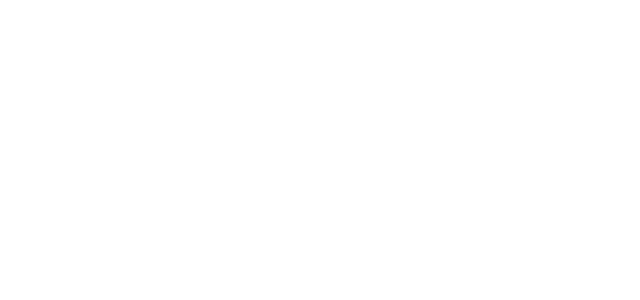
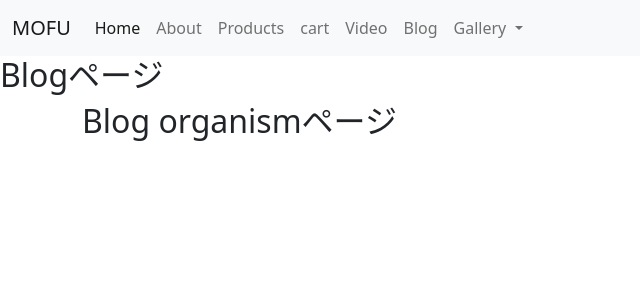
Before and after one commit to integrity-company/mofu_com, a Vue app in the folder frontend/mofu_com/: page /blog in a window 1280 px wide. Before the commit this address had no page. Shown: the top 300 px of the page, without its empty margins (0-640 px from the left). Built offline with nearby package versions, Linux system fonts and the light colour scheme.

Commit message:
blog画面の作成

```diff
--- a/frontend/mofu_com/src/components/user/molecules/NavBar/index.vue
+++ b/frontend/mofu_com/src/components/user/molecules/NavBar/index.vue
@@ -36,6 +36,9 @@
           <li class="nav-item">
             <router-link class="nav-link" to="/video_lesson">Video</router-link>
           </li>
+          <li class="nav-item">
+            <router-link class="nav-link" to="/blog">Blog</router-link>
+          </li>
           <li class="nav-item dropdown">
             <a
               class="nav-link dropdown-toggle"
--- /dev/null
+++ b/frontend/mofu_com/src/components/user/organisms/BlogContents/index.vue
@@ -0,0 +1,7 @@
+<script setup lang="ts"></script>
+
+<template>
+  <h2>Blog organismページ</h2>
+</template>
+
+<style lang="scss" scoped></style>
--- /dev/null
+++ b/frontend/mofu_com/src/components/user/pages/Blog/index.vue
@@ -0,0 +1,16 @@
+<script setup lang="ts">
+import NavBar from "../../molecules/NavBar/index.vue";
+import BlogContents from "../../organisms/BlogContents/index.vue";
+</script>
+
+<template>
+  <div class="top-nav">
+    <NavBar />
+  </div>
+  <h2>Blogページ</h2>
+  <div class="container">
+    <BlogContents />
+  </div>
+</template>
+
+<style lang="scss" scoped></style>
--- a/frontend/mofu_com/src/js/router/user/router.ts
+++ b/frontend/mofu_com/src/js/router/user/router.ts
@@ -5,6 +5,7 @@
 import ProductList from "../../../components/user/pages/ProductList/index.vue";
 import Cart from "../../../components/user/pages/Cart/index.vue";
 import VideoLesson from "../../../components/user/pages/VideoLesson/index.vue";
+import Blog from "../../../components/user/pages/Blog/index.vue";
 
 const routes = [
   {
@@ -27,6 +28,10 @@
     path: "/video_lesson",
     component: VideoLesson,
   },
+  {
+    path: "/blog",
+    component: Blog,
+  },
 ];
 
 export const router = createRouter({
```
